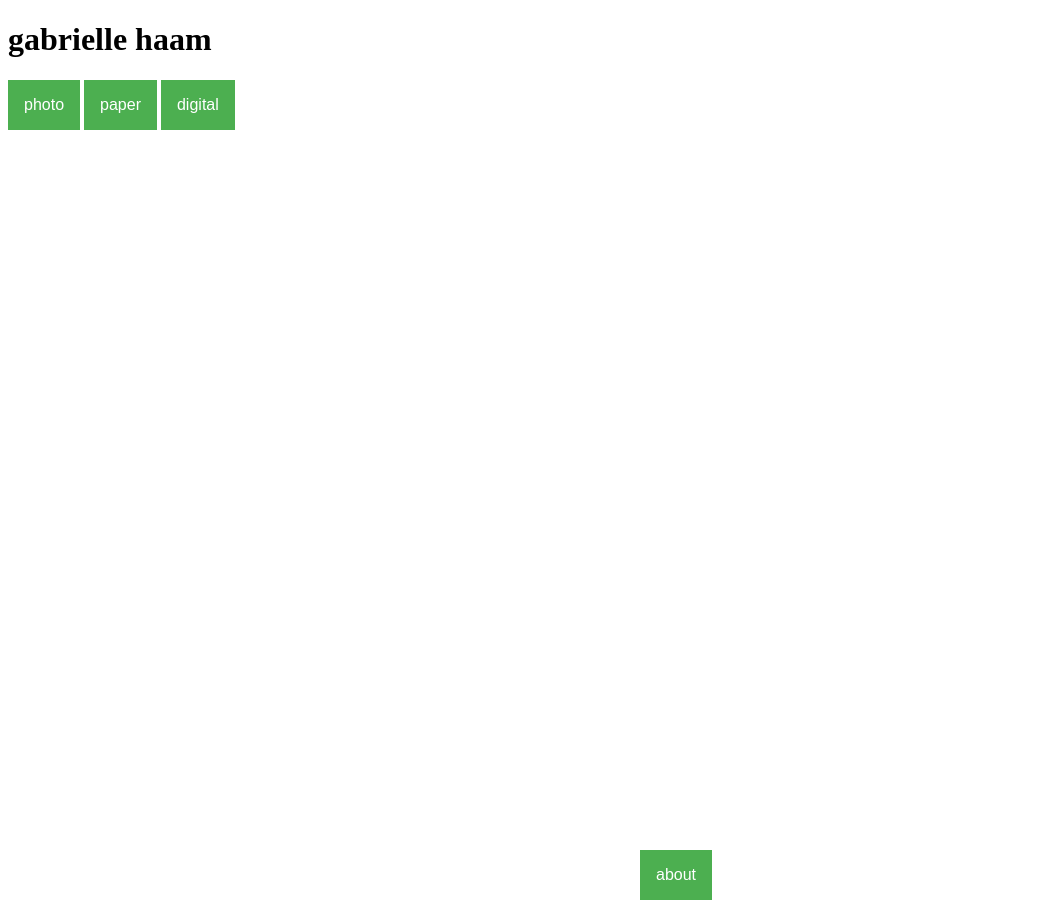
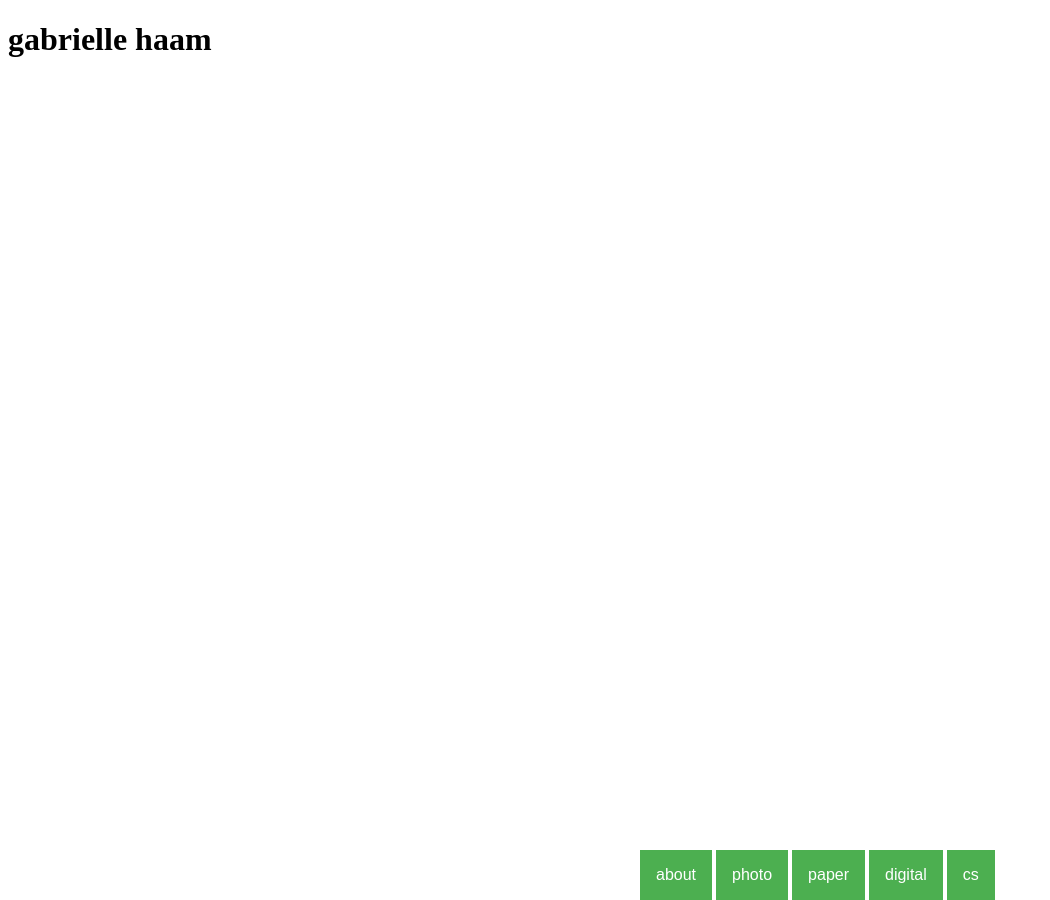
Before and after one commit to gabriellehaam/gabriellehaam.github.io, a Jekyll site: the page built from index.html, in a window 1280 px wide. Shown: the whole page, without its empty margins (0-1050 px from the left). Built offline with Jekyll 4.4.1, drawn with Linux system fonts in a browser that asks for light colours.

Commit message:
Update default.html

```diff
--- a/_layouts/default.html
+++ b/_layouts/default.html
@@ -71,7 +71,7 @@
         <a href="#">contact</a>
       </div>
      </div>
-     </div>
+
 
 
     <div class="dropup">
@@ -93,7 +93,6 @@
         <a href="#">Link 3</a>
       </div>
      </div>
-     </div>
 
     <div class="dropup">
     <button class="dropbtn">digital</button>
@@ -103,7 +102,18 @@
         <a href="#">project 3</a>
       </div>
      </div>
-     </div>
+
+     <div class="dropup">
+     <button class="dropbtn">cs</button>
+      <div class="dropup-content">
+        <a href="#">project 1</a>
+        <a href="#">project 2</a>
+        <a href="#">project 3</a>
+      </div>
+      </div>
+
+
+      </div>
 
   </body>
 </html>
```
